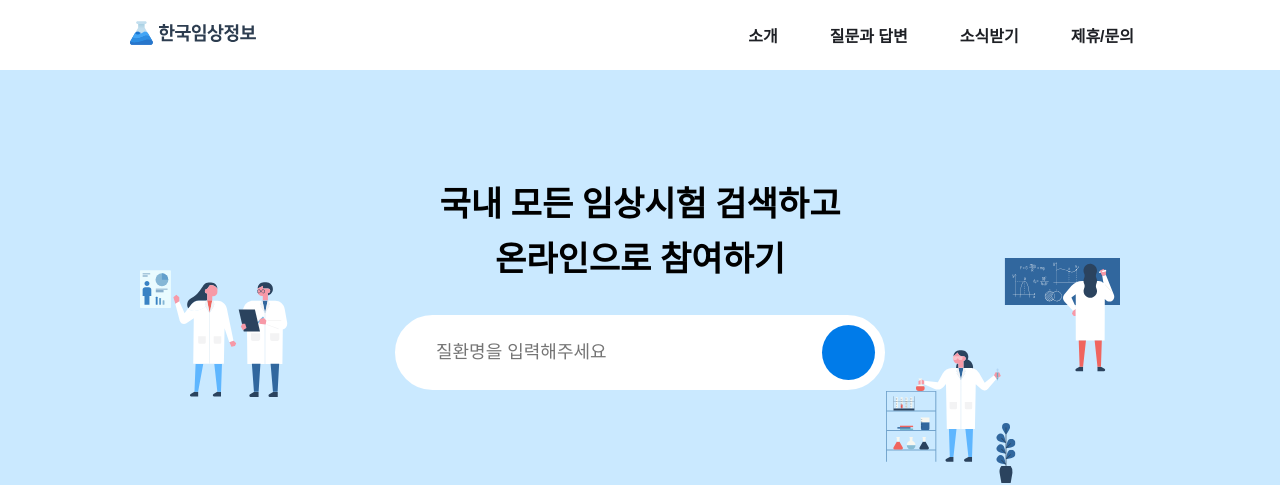
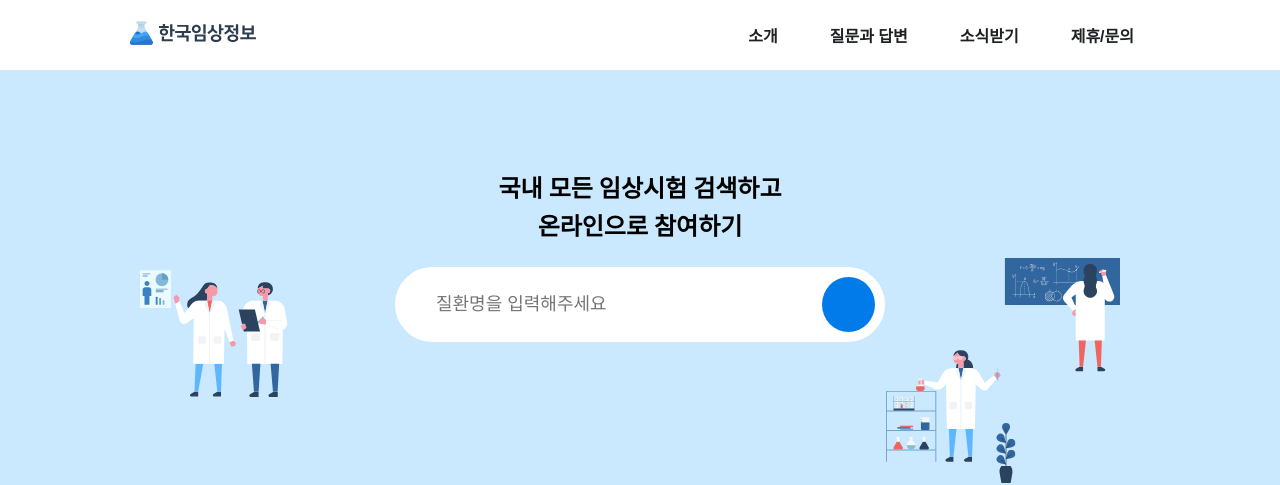
Before and after one commit to tenenger7125/pre-onboarding-11th-4-9, a React (Create React App) app: page / in a window 1280 px wide. Shown: the top 485 px of the page. Built offline with nearby package versions, Linux system fonts and the light colour scheme; no server answers; some icons are missing.

Commit message:
style: update z-index and font-size main section of home page

```diff
--- a/src/pages/Home/Search.tsx
+++ b/src/pages/Home/Search.tsx
@@ -65,6 +65,8 @@ const SLayout = styled.div<SLayoutStyleProps>`
   border-radius: 42px;
 
   background-color: ${props => props.theme.colors['bg-white']};
+
+  z-index: 1;
 `;
 
 const SInputSearchContainer = styled.div`
--- a/src/pages/Home/index.tsx
+++ b/src/pages/Home/index.tsx
@@ -10,7 +10,7 @@ const Home = () => {
   return (
     <SLayout>
       <SContainer>
-        <Title order={2} fz={34}>
+        <Title order={2}>
           국내 모든 임상시험 검색하고
           <br />
           온라인으로 참여하기
```
